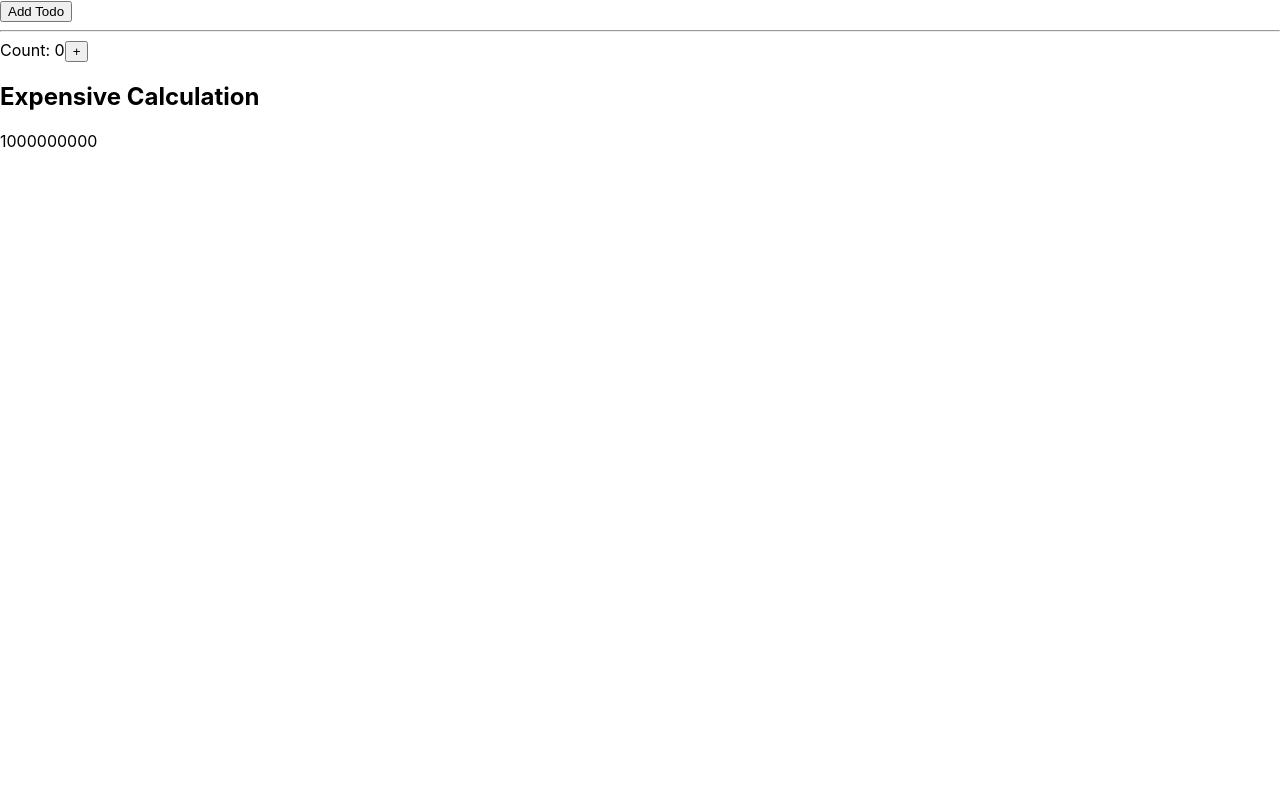
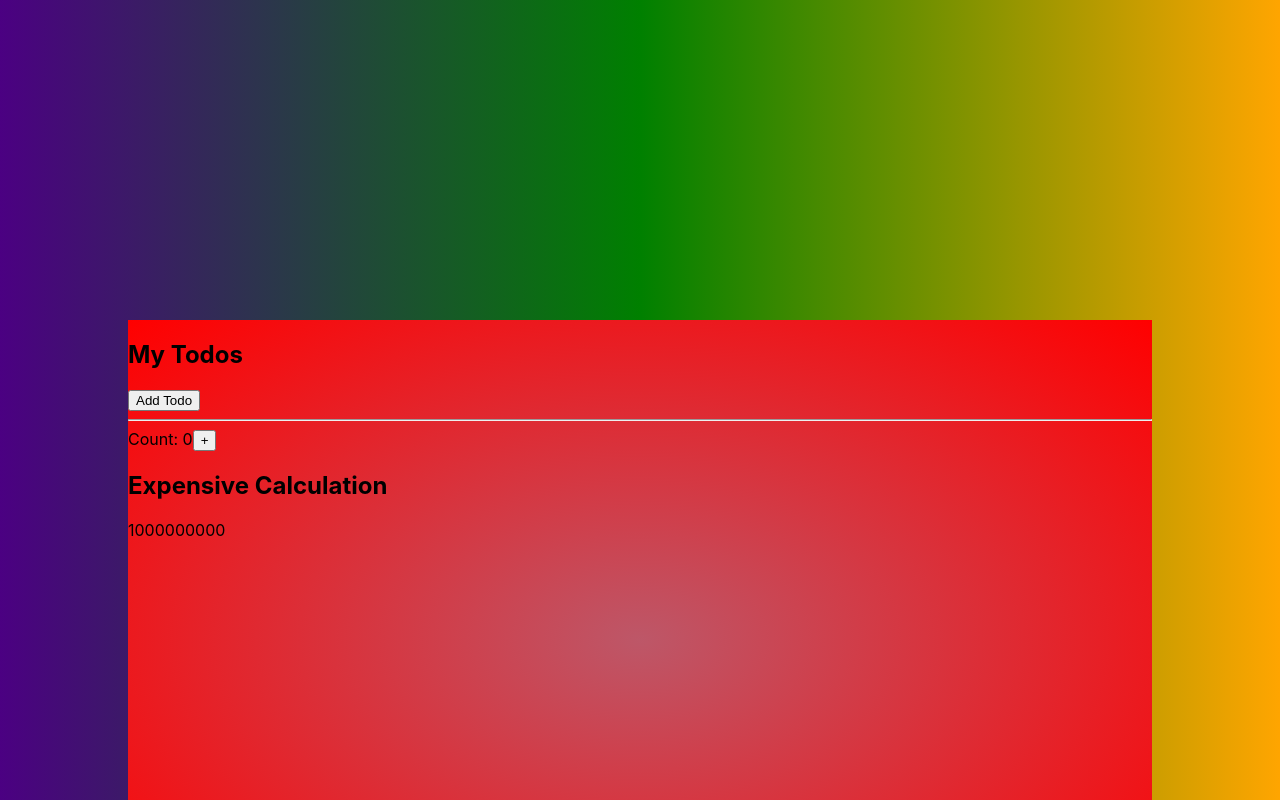
Before and after one commit to KinyanjuiJonathan/UseMemo, a React (Create React App) app: page / in a window 1280 px wide. Shown: the top 800 px of the page. Built offline with nearby package versions, Linux system fonts and the light colour scheme.

Commit message:
complete beautiful css

```diff
--- a/src/App.css
+++ b/src/App.css
@@ -1,3 +1,17 @@
-/* .App{
-  background-color: ;
-} */
+.App{
+  background-image: linear-gradient(to left,orange,green, indigo);
+  aspect-ratio: 1/1;
+  flex-grow: 1;
+  display: flex;
+  align-items: center;
+  justify-content: center;
+}
+.container{
+  width: 80vw;
+  height: 80vh;
+  background-image: radial-gradient( rgb(189, 87, 104), red);
+}
+.mytodos{
+  width: 80vw;
+  height: ;
+}
--- a/src/App.js
+++ b/src/App.js
@@ -19,7 +19,7 @@ const App = () => {
   <div className='App'>
     <div className='container'>
       <div className='mytodos'>
-        {/* <h2>My Todos</h2> */}
+        <h2>My Todos</h2>
         {todos.map((todo, index) => {
           return <p key={index}>{todo}</p>;
         })}
```
